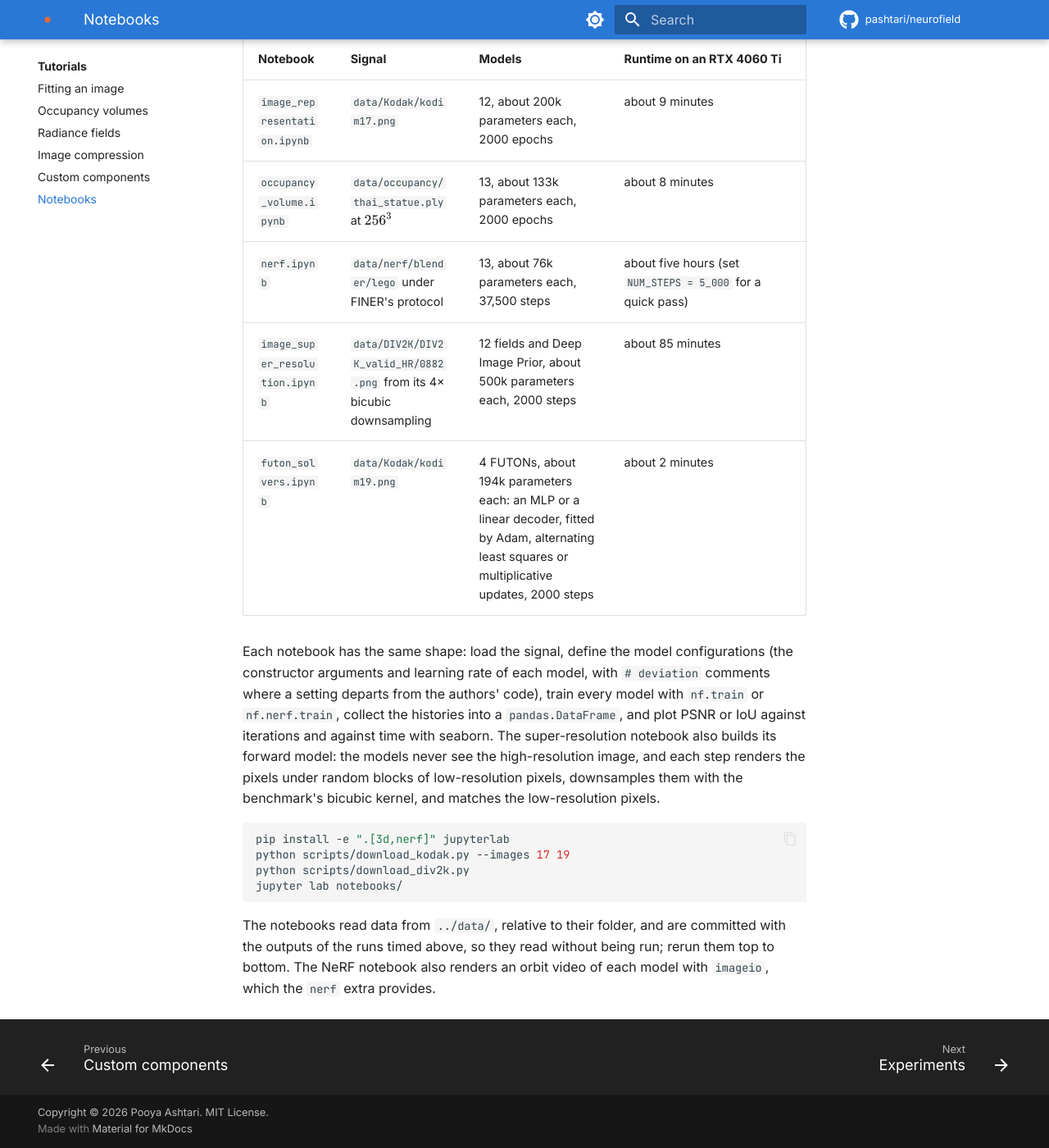
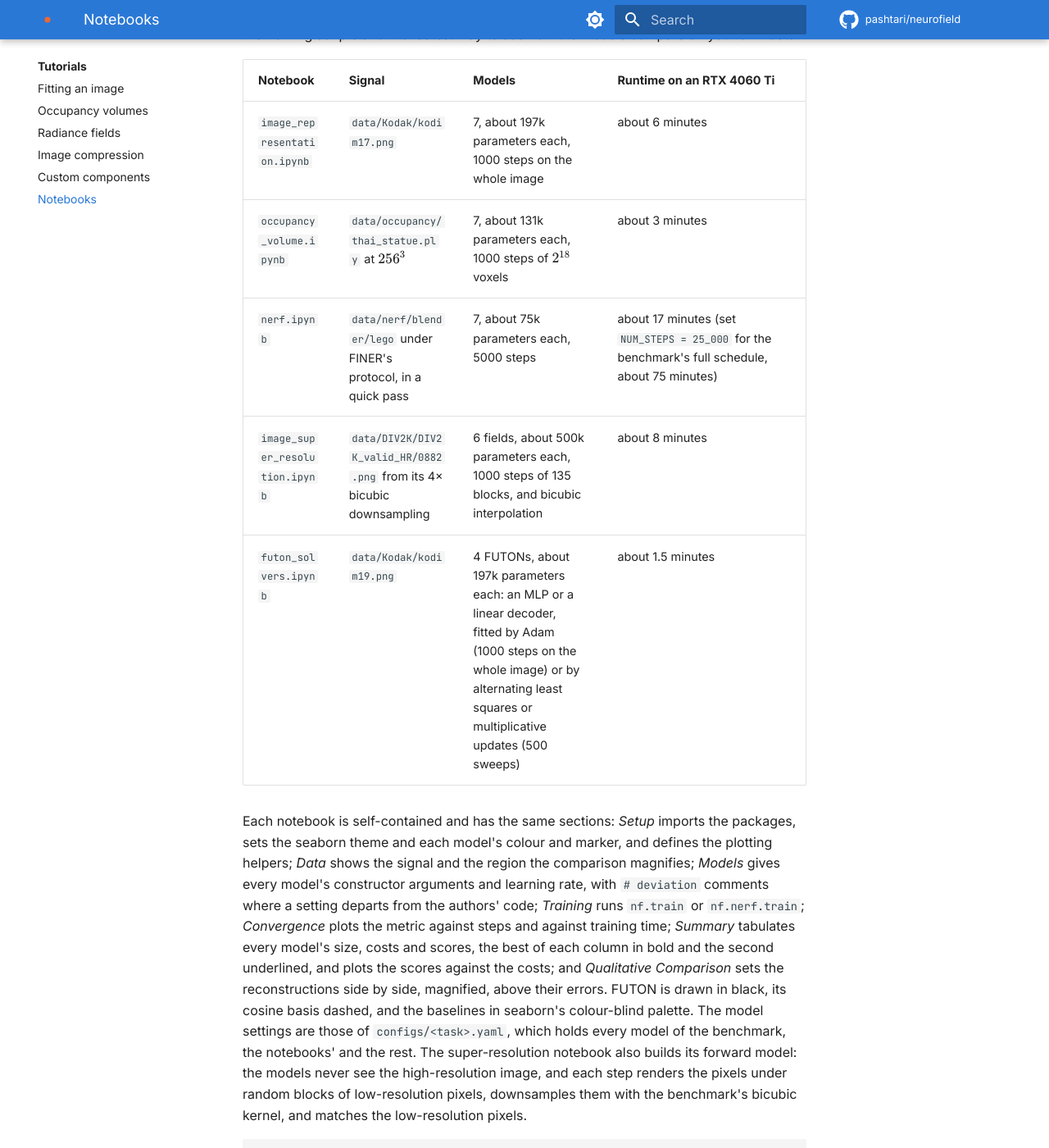
Before and after one commit to pashtari/inro, an MkDocs documentation site: the page built from docs/tutorials/notebooks.md, in a window 1280 px wide and 1400 px high, scrolled down 300 px. Shown: the whole window at 82% size. Built offline with MkDocs 1.6.1 and Material for MkDocs 9.7.7, drawn with Linux system fonts in a browser that asks for light colours; comment, search, counter and statistics services are not loaded; some of the changed text lies outside the part shown.

Commit message:
Rewrite the notebooks self-contained, on five baselines
Each notebook sets its own theme, per-model colors and plotting helpers,
and compares FUTON with RFF, SIREN, FINER, Instant-NGP and TensoRF;
super-resolution keeps the last four and bicubic, its reference. All
five ran under the final configurations and keep their outputs, without
the training logs, the radiance-field one as a quick pass of 5000 steps.

````diff
--- a/docs/tutorials/notebooks.md
+++ b/docs/tutorials/notebooks.md
@@ -1,22 +1,24 @@
 # Notebooks
 
-Five notebooks in `notebooks/` run one signal end to end. Four compare every model of a task at equal size, with the learning curves and a results table, and the fifth compares the ways to fit FUTON. They are the interactive version of the training scripts and the fastest way to see how the models compare on your own data.
+Five notebooks in `notebooks/` run one signal end to end. Four compare FUTON, with its sinc and cosine bases, against five representative baselines of a task at equal size: RFF, SIREN, FINER, Instant-NGP and TensoRF, or in super-resolution the last four and bicubic interpolation. The fifth compares the ways to fit FUTON. They are the interactive version of the training scripts and the fastest way to see how the models compare on your own data.
 
 | Notebook | Signal | Models | Runtime on an RTX 4060 Ti |
 | --- | --- | --- | --- |
-| `image_representation.ipynb` | `data/Kodak/kodim17.png` | 12, about 200k parameters each, 2000 epochs | about 9 minutes |
-| `occupancy_volume.ipynb` | `data/occupancy/thai_statue.ply` at $256^3$ | 13, about 133k parameters each, 2000 epochs | about 8 minutes |
-| `nerf.ipynb` | `data/nerf/blender/lego` under FINER's protocol | 13, about 76k parameters each, 37,500 steps | about five hours (set `NUM_STEPS = 5_000` for a quick pass) |
-| `image_super_resolution.ipynb` | `data/DIV2K/DIV2K_valid_HR/0882.png` from its 4× bicubic downsampling | 12 fields and Deep Image Prior, about 500k parameters each, 2000 steps | about 85 minutes |
-| `futon_solvers.ipynb` | `data/Kodak/kodim19.png` | 4 FUTONs, about 194k parameters each: an MLP or a linear decoder, fitted by Adam, alternating least squares or multiplicative updates, 2000 steps | about 2 minutes |
+| `image_representation.ipynb` | `data/Kodak/kodim17.png` | 7, about 197k parameters each, 1000 steps on the whole image | about 6 minutes |
+| `occupancy_volume.ipynb` | `data/occupancy/thai_statue.ply` at $256^3$ | 7, about 131k parameters each, 1000 steps of $2^{18}$ voxels | about 3 minutes |
+| `nerf.ipynb` | `data/nerf/blender/lego` under FINER's protocol, in a quick pass | 7, about 75k parameters each, 5000 steps | about 17 minutes (set `NUM_STEPS = 25_000` for the benchmark's full schedule, about 75 minutes) |
+| `image_super_resolution.ipynb` | `data/DIV2K/DIV2K_valid_HR/0882.png` from its 4× bicubic downsampling | 6 fields, about 500k parameters each, 1000 steps of 135 blocks, and bicubic interpolation | about 8 minutes |
+| `futon_solvers.ipynb` | `data/Kodak/kodim19.png` | 4 FUTONs, about 197k parameters each: an MLP or a linear decoder, fitted by Adam (1000 steps on the whole image) or by alternating least squares or multiplicative updates (500 sweeps) | about 1.5 minutes |
 
-Each notebook has the same shape: load the signal, define the model configurations (the constructor arguments and learning rate of each model, with `# deviation` comments where a setting departs from the authors' code), train every model with `nf.train` or `nf.nerf.train`, collect the histories into a `pandas.DataFrame`, and plot PSNR or IoU against iterations and against time with seaborn. The super-resolution notebook also builds its forward model: the models never see the high-resolution image, and each step renders the pixels under random blocks of low-resolution pixels, downsamples them with the benchmark's bicubic kernel, and matches the low-resolution pixels.
+Each notebook is self-contained and has the same sections: *Setup* imports the packages, sets the seaborn theme and each model's colour and marker, and defines the plotting helpers; *Data* shows the signal and the region the comparison magnifies; *Models* gives every model's constructor arguments and learning rate, with `# deviation` comments where a setting departs from the authors' code; *Training* runs `nf.train` or `nf.nerf.train`; *Convergence* plots the metric against steps and against training time; *Summary* tabulates every model's size, costs and scores, the best of each column in bold and the second underlined, and plots the scores against the costs; and *Qualitative Comparison* sets the reconstructions side by side, magnified, above their errors. FUTON is drawn in black, its cosine basis dashed, and the baselines in seaborn's colour-blind palette. The model settings are those of `configs/<task>.yaml`, which holds every model of the benchmark, the notebooks' and the rest. The super-resolution notebook also builds its forward model: the models never see the high-resolution image, and each step renders the pixels under random blocks of low-resolution pixels, downsamples them with the benchmark's bicubic kernel, and matches the low-resolution pixels.
 
 ```bash
 pip install -e ".[3d,nerf]" jupyterlab
 python scripts/download_kodak.py --images 17 19
+python scripts/download_meshes.py --meshes thai_statue
+python scripts/download_blender.py --scenes lego
 python scripts/download_div2k.py
 jupyter lab notebooks/
 ```
 
-The notebooks read data from `../data/`, relative to their folder, and are committed with the outputs of the runs timed above, so they read without being run; rerun them top to bottom. The NeRF notebook also renders an orbit video of each model with `imageio`, which the `nerf` extra provides.
+The notebooks read data from `../data/`, relative to their folder, and are committed with the outputs of the runs timed above, so they read without being run; rerun them top to bottom. The NeRF notebook also renders an orbit of its best field as a GIF with `imageio`, which the `nerf` extra provides.
````
Also changed, not shown: 5 other files.
